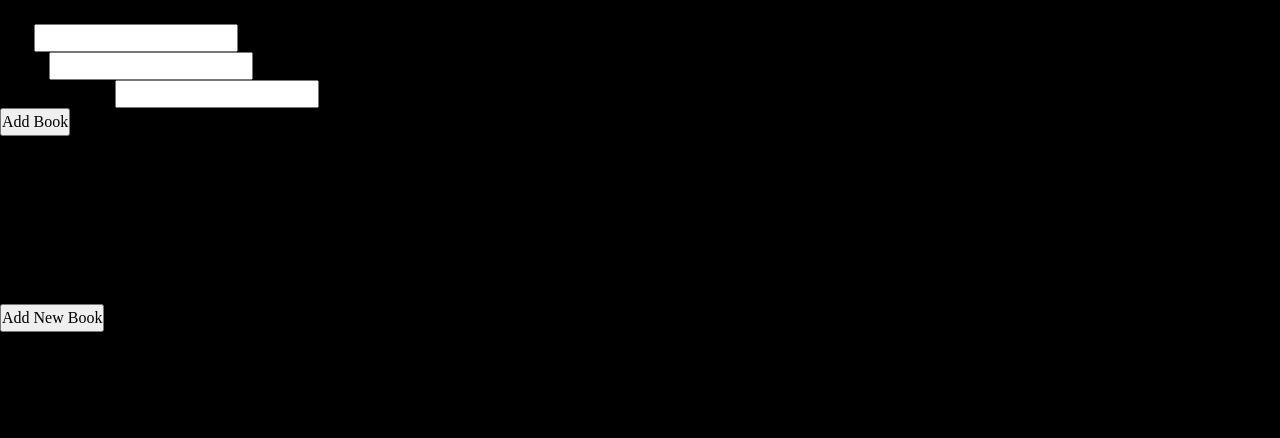
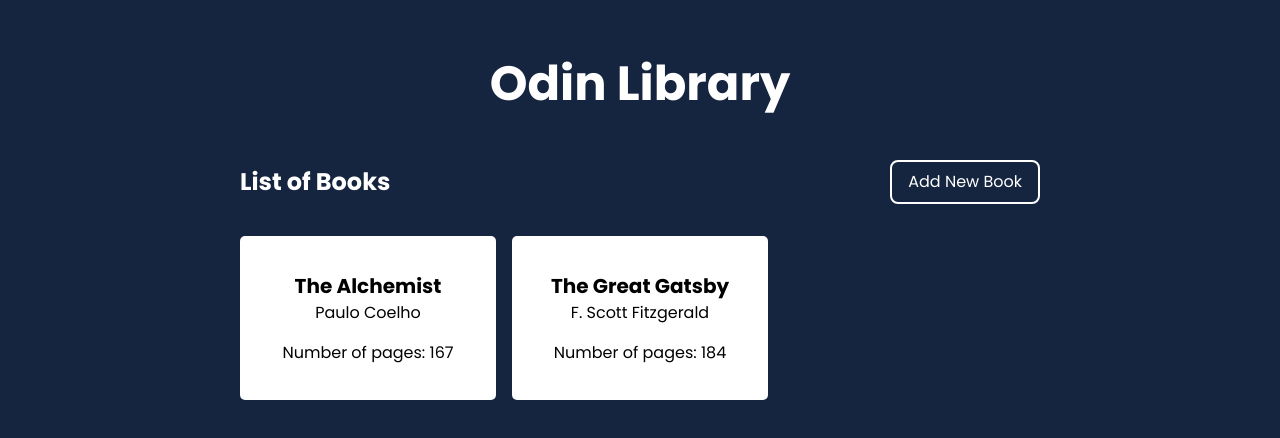
Before and after one commit to jonichi16/odin-library, a website: page public/index.html in a window 1280 px wide. Drawn offline with Linux system fonts and the light colour scheme.

Commit message:
style: Add styling to list of books

```diff
--- a/public/index.html
+++ b/public/index.html
@@ -7,17 +7,21 @@
   <meta name="viewport" content="width=device-width, initial-scale=1.0">
   <link rel="stylesheet" href="/public/reset.css">
   <link rel="stylesheet" href="/public/styles.css">
+  <link rel="preconnect" href="https://fonts.googleapis.com">
+  <link rel="preconnect" href="https://fonts.gstatic.com" crossorigin>
+  <link href="https://fonts.googleapis.com/css2?family=Poppins:wght@400;700&display=swap" rel="stylesheet">
   <script src="/public/script.js" defer></script>
   <title>Odin Library</title>
 </head>
 
 <body>
+  <div class="container">
     <header>
-    <h1>Odin Library</h1>
+      <h1 class="logo">Odin Library</h1>
     </header>
 
     <main>
-    <div class="book-form">
+      <div id="book-form" class="hide">
         <div class="field">
           <label for="title">Title</label>
           <input type="text" id="title" name="title">
@@ -33,13 +37,23 @@
         <button id="add-button">Add Book</button>
       </div>
 
-
-    <div>
-      <h2>List of Books</h2>
-      <div id="book-list"></div>
-      <button id="add-book-button">Add New Book</button>
+      <div class="books">
+        <div class="list-header">
+          <h2 class="list-title">List of Books</h2>
+          <div id="add-new-book-button">
+            <span class="new-book-btn">Add New Book</span>
+            <svg class="new-book-img" xmlns="http://www.w3.org/2000/svg" fill="white" height="28" viewBox="0 96 960 960"
+              width="28">
+              <path
+                d="M453 776h60V610h167v-60H513V376h-60v174H280v60h173v166Zm27.266 200q-82.734 0-155.5-31.5t-127.266-86q-54.5-54.5-86-127.341Q80 658.319 80 575.5q0-82.819 31.5-155.659Q143 347 197.5 293t127.341-85.5Q397.681 176 480.5 176q82.819 0 155.659 31.5Q709 239 763 293t85.5 127Q880 493 880 575.734q0 82.734-31.5 155.5T763 858.316q-54 54.316-127 86Q563 976 480.266 976Z" />
+            </svg>
+          </div>
+        </div>
+        <div id="books-list">
+        </div>
       </div>
     </main>
+  </div>
 </body>
 
 </html>
--- a/public/script.js
+++ b/public/script.js
@@ -13,7 +13,9 @@ const titleField = document.querySelector('#title');
 const authorField = document.querySelector('#author');
 const numOfPagesField = document.querySelector('#pages');
 const addButton = document.querySelector('#add-button');
-const bookList = document.querySelector('#book-list');
+const booksList = document.querySelector('#books-list');
+const addNewBookButton = document.querySelector('#add-new-book-button');
+const bookForm = document.querySelector('#book-form');
 
 const createBookCard = (book) => {
   const card = document.createElement('div');
@@ -28,11 +30,11 @@ const createBookCard = (book) => {
 
   bookTitle.textContent = book.title;
   bookAuthor.textContent = book.author;
-  bookPages.textContent = book.numOfPages;
+  bookPages.textContent = `Number of pages: ${book.numOfPages}`;
 
   card.append(bookTitle, bookAuthor, bookPages);
 
-  bookList.appendChild(card);
+  booksList.appendChild(card);
 };
 
 addButton.addEventListener('click', (e) => {
@@ -51,6 +53,13 @@ addButton.addEventListener('click', (e) => {
   numOfPagesField.value = '';
 
   createBookCard(book);
+  bookForm.classList.add('hide');
+});
+
+addNewBookButton.addEventListener('click', (e) => {
+  e.preventDefault();
+
+  bookForm.classList.remove('hide');
 });
 
 odinLibrary.forEach((book) => {
--- a/public/styles.css
+++ b/public/styles.css
@@ -1,3 +1,118 @@
-html {
-  background-color: #000;
+body {
+  background-color: #15253f;
+  color: white;
+  font-family: 'Poppins', sans-serif;
 }
+
+.container {
+  width: 90%;
+  max-width: 800px;
+  margin: 0 auto;
+}
+
+.logo {
+  padding-top: 1em;
+  padding-bottom: 0.5em;
+  font-size: 2.5rem;
+  font-weight: 700;
+  text-align: center;
+}
+
+.hide {
+  display: none;
+}
+
+.list-header {
+  display: flex;
+  justify-content: space-between;
+  align-items: center;
+  margin-top: 1em;
+  margin-bottom: 2em;
+}
+
+.list-title {
+  font-size: 1.25rem;
+  font-weight: 700;
+  text-align: center;
+}
+
+#add-new-book-button {
+  cursor: pointer;
+}
+
+.new-book-btn {
+  display: none;
+  padding: 0.5em 1em;
+  border: 2px solid white;
+  border-radius: 8px;
+}
+
+.new-book-btn:hover {
+  opacity: 0.8;
+}
+
+.card {
+  width: 100%;
+  background-color: white;
+  color: black;
+  padding: 2em 1em;
+  text-align: center;
+  font-size: 0.875rem;
+  border-radius: 5px;
+}
+
+.bookTitle {
+  font-size: 1rem;
+  font-weight: 700;
+}
+
+.bookPages {
+  margin-top: 1em;
+}
+
+#books-list {
+  display: grid;
+  grid-template-columns: 1fr;
+  gap: 1em;
+}
+
+@media screen and (min-width: 570px) {
+  .logo {
+    font-size: 3rem;
+  }
+
+  #books-list {
+    grid-template-columns: repeat(2, 1fr);
+  }
+
+  .card {
+    padding: 2.5em 1em;
+  }
+
+  .new-book-img {
+    display: none;
+  }
+
+  .new-book-btn {
+    display: block;
+  }
+
+  .list-title {
+    font-size: 1.5rem;
+  }
+
+  .bookTitle {
+    font-size: 1.25rem;
+  }
+
+  .bookAuthor,
+  .bookPages {
+    font-size: 1rem;
+  }
+}
+
+@media screen and (min-width: 900px) {
+  #books-list {
+    grid-template-columns: repeat(3, 1fr);
+  }
+}
```
Lines whose indentation alone changed are shown as unchanged.
